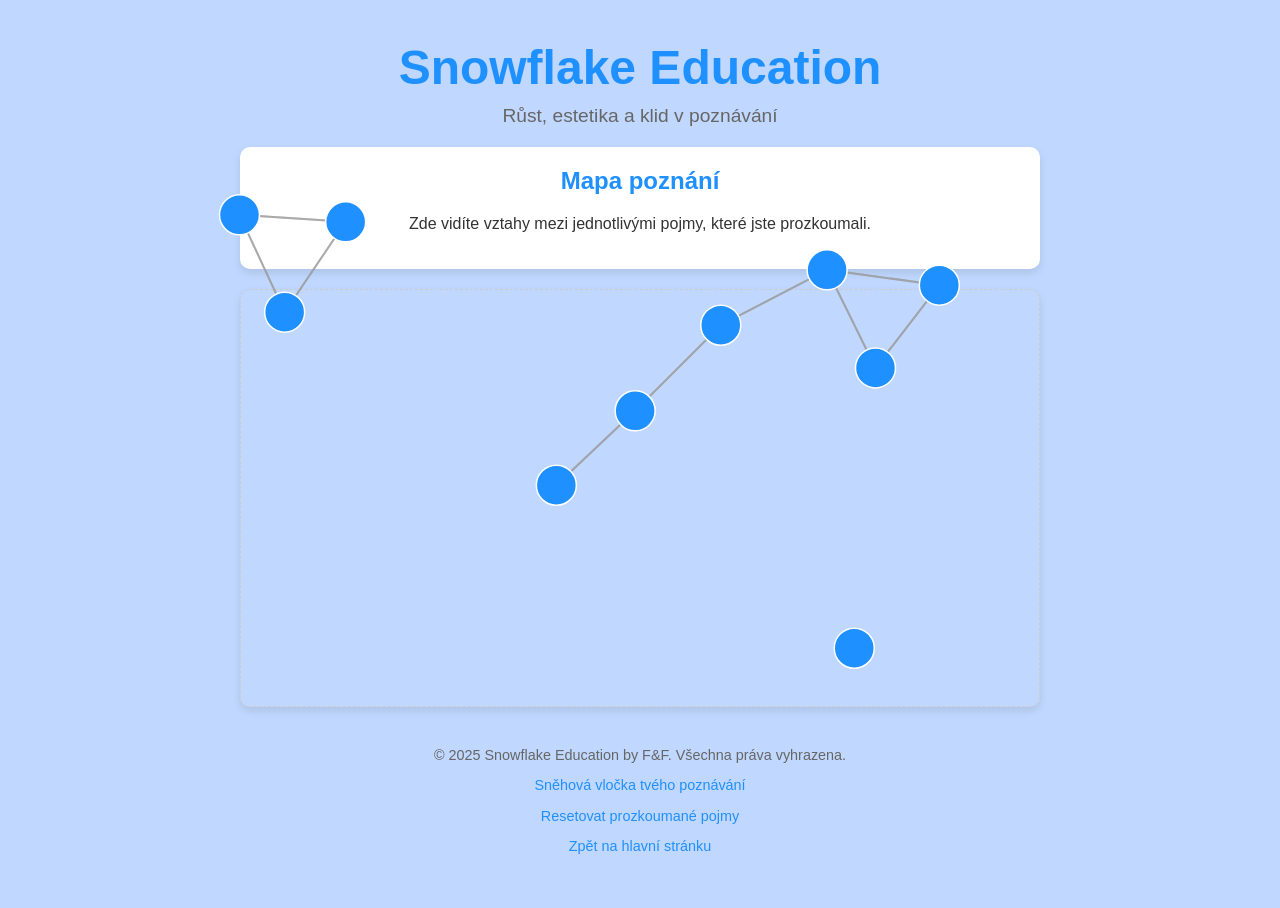
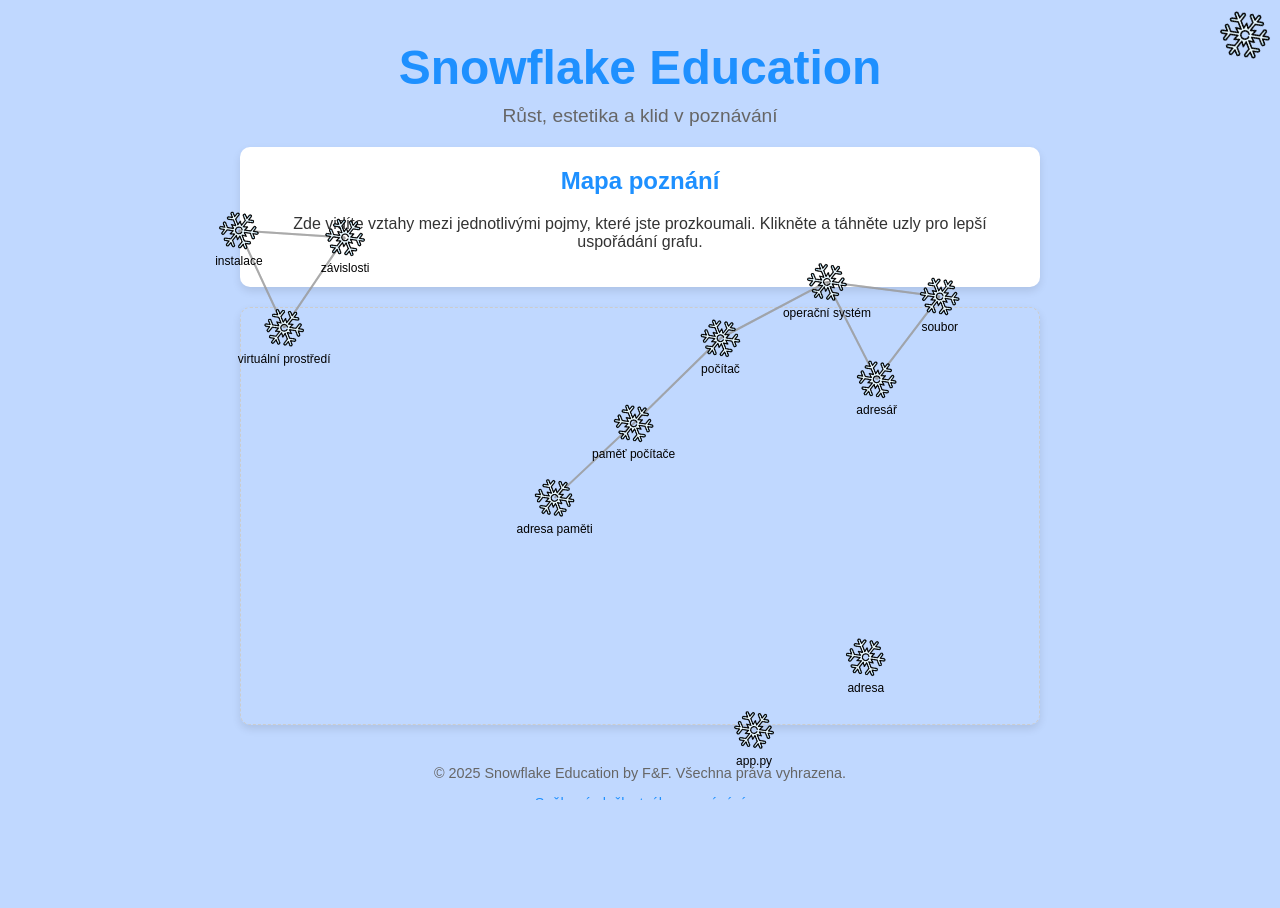
Before and after one commit to JF-maker1/SnowflakeEducation, a Flask app: page /map in a window 1280 px wide. After the commit the page ends 800 px from the top, so only its background shows below. Run offline with Flask 3, Linux system fonts and the light colour scheme.

Commit message:
Commit po tvorbě vloček jako uzly

```diff
--- a/static/styles.css
+++ b/static/styles.css
@@ -111,11 +111,16 @@
     transform: translateY(-50%); /* Přesné centrování */
 }
 
-
 footer {
     margin-top: 40px;
     font-size: 0.9em;
     color: #666;
+    position: relative;
+    z-index: 1001; /* Zajistí, že odkazy jsou nad vločkami */
+}
+
+footer {
+    z-index: 1002; /* Vyšší než vločky a mapa */
 }
 
 .success {
@@ -123,22 +128,39 @@
     font-weight: bold;
 }
 
+
 .snowflakes {
     position: fixed;
     top: 0;
     left: 0;
     width: 100%;
     height: 100%;
-    pointer-events: none;
-    z-index: 1000;
+    pointer-events: auto; /* Povolení interakce s vločkami */
+    z-index: 1001; /* Vyšší než mapa */
 }
-
 
 .snowflake {
     position: absolute;
     color: #ffffff; /* Bílá barva vloček */
     font-size: 20px;
     animation: fall linear infinite;
+    pointer-events: auto; /* Povolení interakce s jednotlivými vločkami */
+    cursor: grab; /* Kurzor pro uchopení vločky */
+}
+
+/* Přidejte do static/styles.css */
+@keyframes rotateSnowflake {
+    0% {
+        transform: rotate(0deg);
+    }
+    100% {
+        transform: rotate(360deg);
+    }
+}
+
+/* Aplikujte animaci na obrázky vloček v mapě */
+.node-image {
+    animation: rotateSnowflake 15s linear infinite; /* Pomalá rotace */
 }
 
 
@@ -210,11 +232,11 @@
 }
 
 
-/* Styly pro odkazy v patičce */
 footer a {
     color: #1e90ff; /* Modrá barva odkazu */
     text-decoration: none; /* Odstranění podtržení */
     font-size: 1em; /* Standardní velikost písma */
+    pointer-events: auto; /* Povolení interakce s odkazy */
 }
 
 footer a:hover {
@@ -225,11 +247,11 @@
 
 /* Styly pro SVG plátno s vločkami */
 svg {
-    position: fixed; /* Plátno je fixované na celou obrazovku */
+    position: fixed;
     top: 0;
     left: 0;
     width: 100%;
     height: 100%;
-    z-index: -1; /* Plátno je v pozadí */
-    pointer-events: none; /* Zabrání interakci s vločkami */
+    z-index: 1000; /* Nižší než vločky */
+    pointer-events: auto; /* Povolení interakce s mapou */
 }
--- a/templates/base.html
+++ b/templates/base.html
@@ -21,7 +21,7 @@
         <!-- Patička -->
         <footer>
             <p>© 2025 Snowflake Education by F&F. Všechna práva vyhrazena.</p>
-            <p><a href="{{ url_for('map') }}">Sněhová vločka tvého poznávání</a></p>
+            <p><a href="{{ url_for('map') }}">Sněhové vločky tvého poznávání</a></p>
             <p><a href="{{ url_for('reset') }}">Resetovat prozkoumané pojmy</a></p>
             <p><a href="{{ url_for('index') }}">Zpět na hlavní stránku</a></p>
         </footer>
--- a/templates/map.html
+++ b/templates/map.html
@@ -19,13 +19,26 @@
     });
 
     const svg = d3.select("svg"),
-        width = window.innerWidth,  // Celá šířka obrazovky
-        height = window.innerHeight;  // Celá výška obrazovky
+        width = window.innerWidth,
+        height = window.innerHeight;
+
+    const nodeRadius = 20;
+    const padding = 50;
+
+    function constrainPosition(value, radius, max) {
+        return Math.max(radius + padding, Math.min(max - radius - padding, value));
+    }
 
     const simulation = d3.forceSimulation(nodes)
         .force("link", d3.forceLink(links).id(d => d.id).distance(100))
         .force("charge", d3.forceManyBody().strength(-200))
-        .force("center", d3.forceCenter(width / 2, height / 2));
+        .force("center", d3.forceCenter(width / 2, height / 2))
+        .force("bounds", () => {
+            nodes.forEach(node => {
+                node.x = constrainPosition(node.x, nodeRadius, width);
+                node.y = constrainPosition(node.y, nodeRadius, height);
+            });
+        });
 
     const link = svg.append("g")
         .attr("stroke", "#999")
@@ -35,66 +48,97 @@
         .enter().append("line")
         .attr("stroke-width", 2);
 
+    // Create a group for each node that will contain both the snowflake image and text
     const node = svg.append("g")
-        .attr("stroke", "#fff")
-        .attr("stroke-width", 1.5)
-        .selectAll("circle")
+        .selectAll(".node")
         .data(nodes)
-        .enter().append("circle")
-        .attr("r", 20)
-        .attr("fill", "#1e90ff")
+        .enter()
+        .append("g")
+        .attr("class", "node")
         .call(d3.drag()
             .on("start", dragstarted)
             .on("drag", dragged)
             .on("end", dragended));
 
-    node.append("title")
-        .text(d => d.name);
+    // Add snowflake images to nodes
+    node.append("image")
+        .attr("xlink:href", "{{ url_for('static', filename='snowflake.png') }}")
+        .attr("x", -nodeRadius)
+        .attr("y", -nodeRadius)
+        .attr("width", nodeRadius * 2)
+        .attr("height", nodeRadius * 2)
+        .attr("class", "node-image")
+        .style("cursor", "grab");
+
+    // Add labels
+    const labels = node.append("text")
+        .attr("text-anchor", "middle")
+        .attr("dy", nodeRadius + 15)
+        .text(d => d.name)
+        .style("font-size", "12px")
+        .style("pointer-events", "none");
 
     simulation.on("tick", () => {
+        nodes.forEach(node => {
+            node.x = constrainPosition(node.x, nodeRadius, width);
+            node.y = constrainPosition(node.y, nodeRadius, height);
+        });
+
         link
             .attr("x1", d => d.source.x)
             .attr("y1", d => d.source.y)
             .attr("x2", d => d.target.x)
             .attr("y2", d => d.target.y);
 
-        node
-            .attr("cx", d => d.x)
-            .attr("cy", d => d.y);
+        node.attr("transform", d => `translate(${d.x},${d.y})`);
     });
 
     function dragstarted(event, d) {
         if (!event.active) simulation.alphaTarget(0.3).restart();
-        d.fx = d.x;
-        d.fy = d.y;
+        d.fx = constrainPosition(d.x, nodeRadius, width);
+        d.fy = constrainPosition(d.y, nodeRadius, height);
+        d3.select(this).selectAll("image").style("cursor", "grabbing");
     }
 
     function dragged(event, d) {
-        d.fx = event.x;
-        d.fy = event.y;
+        d.fx = constrainPosition(event.x, nodeRadius, width);
+        d.fy = constrainPosition(event.y, nodeRadius, height);
     }
 
     function dragended(event, d) {
         if (!event.active) simulation.alphaTarget(0);
         d.fx = null;
         d.fy = null;
+        d3.select(this).selectAll("image").style("cursor", "grab");
     }
+
+    window.addEventListener('resize', () => {
+        const newWidth = window.innerWidth;
+        const newHeight = window.innerHeight;
+
+        svg.attr('width', newWidth).attr('height', newHeight);
+        simulation.force('center', d3.forceCenter(newWidth / 2, newHeight / 2));
+        simulation.alpha(1).restart();
+    });
 </script>
 {% endblock %}
 
 {% block content %}
+<!-- Přidaný kontejner pro rotující vločku -->
+<div class="snowflake-logo-container">
+    <img src="{{ url_for('static', filename='snowflake.png') }}" alt="Sněhová vločka" class="snowflake-logo">
+</div>
+
 <!-- Obsah stránky -->
 <section class="intro">
     <h2>Mapa poznání</h2>
-    <p>Zde vidíte vztahy mezi jednotlivými pojmy, které jste prozkoumali.</p>
+    <p>Zde vidíte vztahy mezi jednotlivými pojmy, které jste prozkoumali. Klikněte a táhněte uzly pro lepší uspořádání grafu.</p>
 </section>
 
 <!-- Prázdný oddíl pro otázky "Co je to ..." -->
 <section class="concepts" style="min-height: 47vh; background-color: transparent; border: 1px dashed #ccc;">
-    <!-- Prázdný obsah pro zvětšení oddílu -->
     <div style="visibility: hidden;">Tento text je neviditelný, ale zvětšuje oddíl.</div>
 </section>
 
-<!-- SVG plátno pro vločky (v popředí) -->
-<svg width="100%" height="100%" style="position: fixed; top: 0; left: 0; z-index: 1000; pointer-events: none;"></svg>
+<svg width="100%" height="100%" style="position: fixed; top: 0; left: 0; z-index: 1000;"></svg>
 {% endblock %}
```
Also changed, not shown: static/snowing.js (+22 -0 lines).
